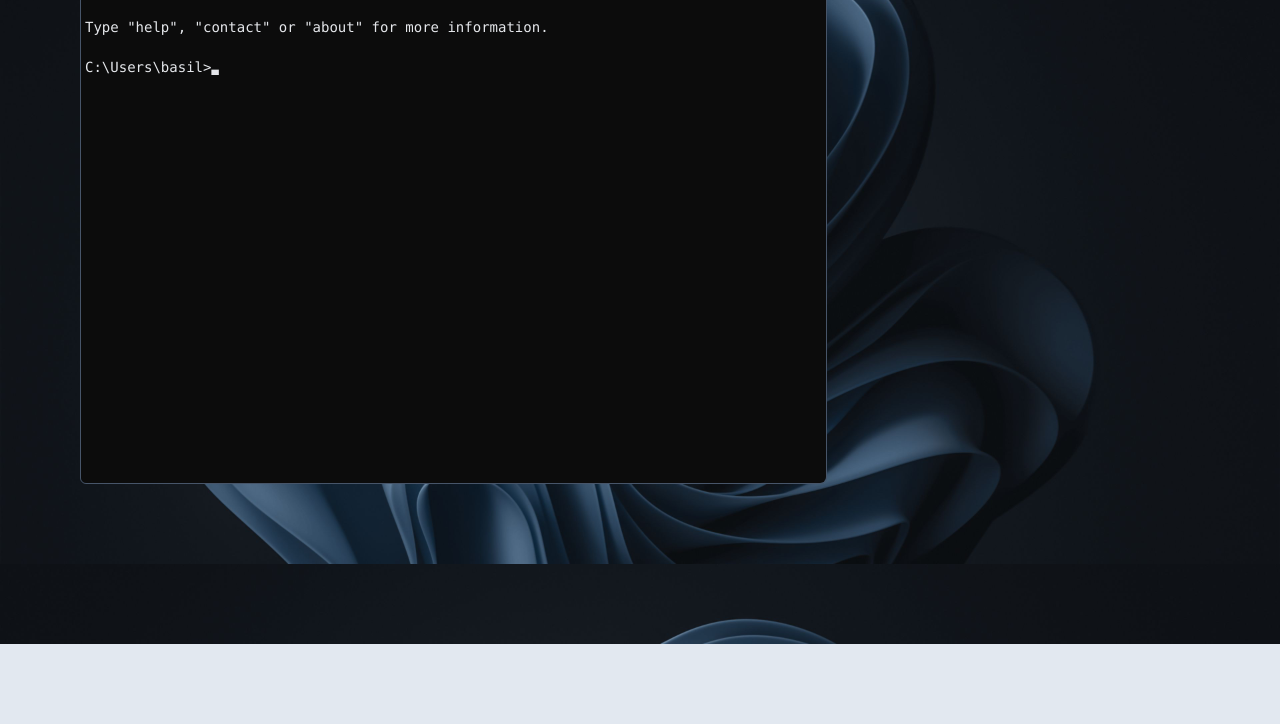
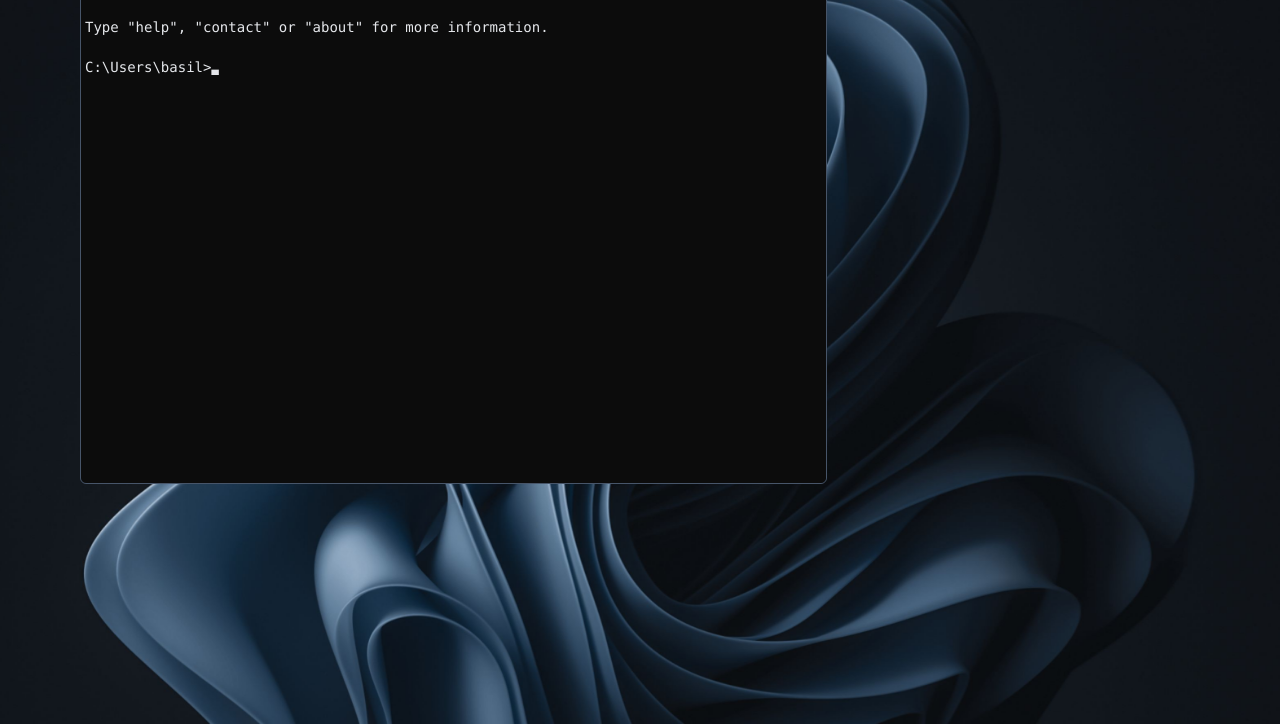
Before and after one commit to COMR4D3B451L/Aburagheef.com, a website: page index.html in a window 1280 px wide. Shown: the part 156-880 px from the top of the page. Before the commit the page ends 800 px from the top, so only its background shows below. Drawn offline with nearby package versions, Linux system fonts and the light colour scheme.

Commit message:
body fix

```diff
--- a/assets/css/styles.css
+++ b/assets/css/styles.css
@@ -6,3 +6,11 @@
 #cmd-container-header {
     z-index: 9;
 }
+
+body {
+    background-image: url("/assets/img/winbg.jpg");
+    background-size: cover;
+    background-position: center;
+    background-repeat: no-repeat;
+    height: 100vh;
+  }
--- a/index.html
+++ b/index.html
@@ -14,7 +14,7 @@
   <link rel="stylesheet" href="https://fonts.googleapis.com/css2?family=Material+Symbols+Outlined:opsz,wght,FILL,GRAD@20,200,0,-25" />
 </head>
 
-<body x-data="globalMethods()" class="bg-slate-200 sm:bg-cover" style="background-image: url(/assets/img/winbg.jpg)">
+<body x-data="globalMethods()" class="bg-slate-200 sm:bg-cover">
     <div class="relative flex flex-wrap sm:mx-20 sm:my-20">
       <div id="cmd-container" x-init="index(), dragWindow($el)" class="resizeable flex flex-wrap w-5/6 sm:w-2/3 h-[70vh] min-h-[20vh] min-w-[40vh] rounded-md border border-slate-600">
         <div class="resizeable-handle h-2 absolute bottom-0 right-0 w-2 cursor-se-resize"></div>
```
